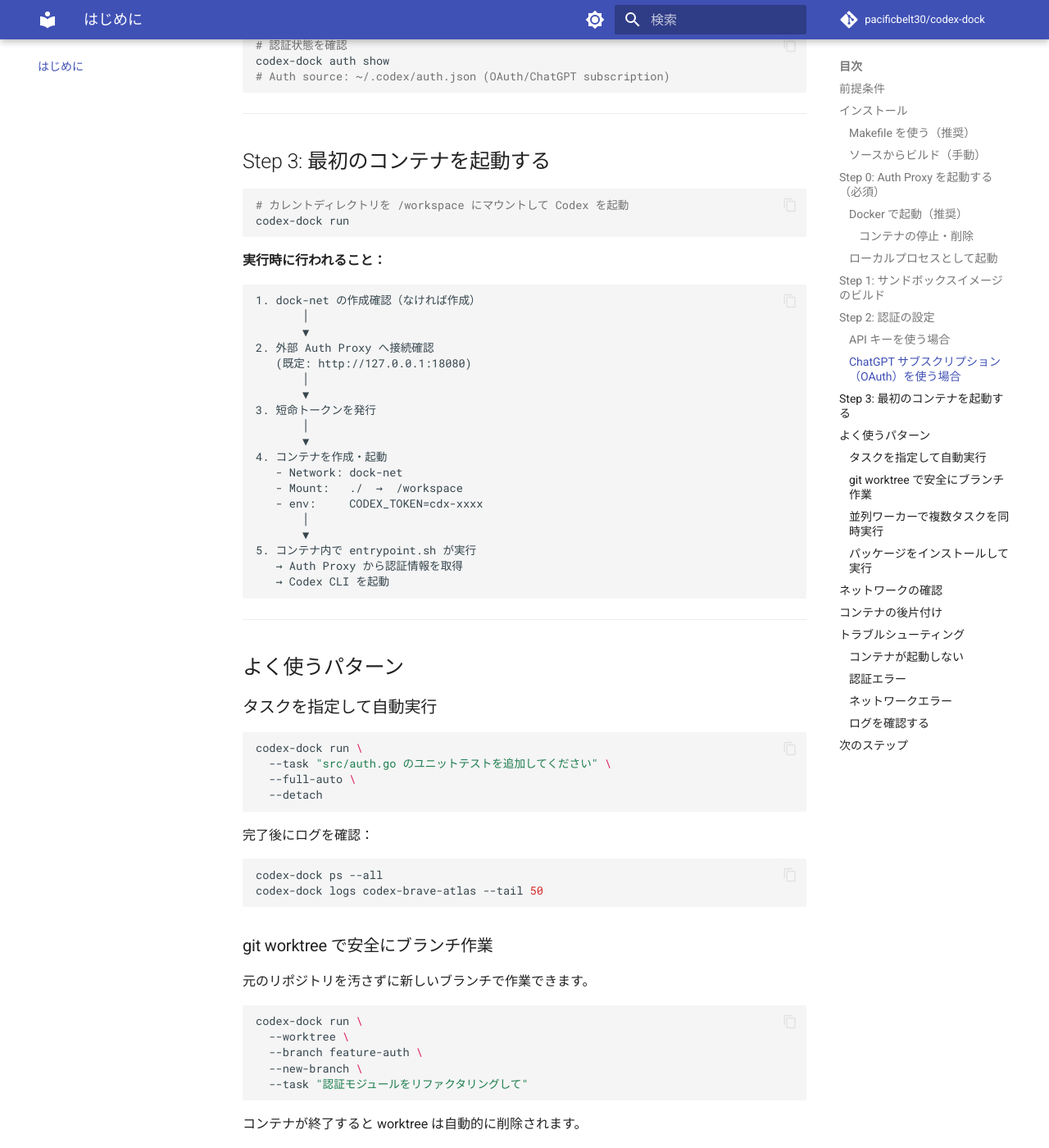
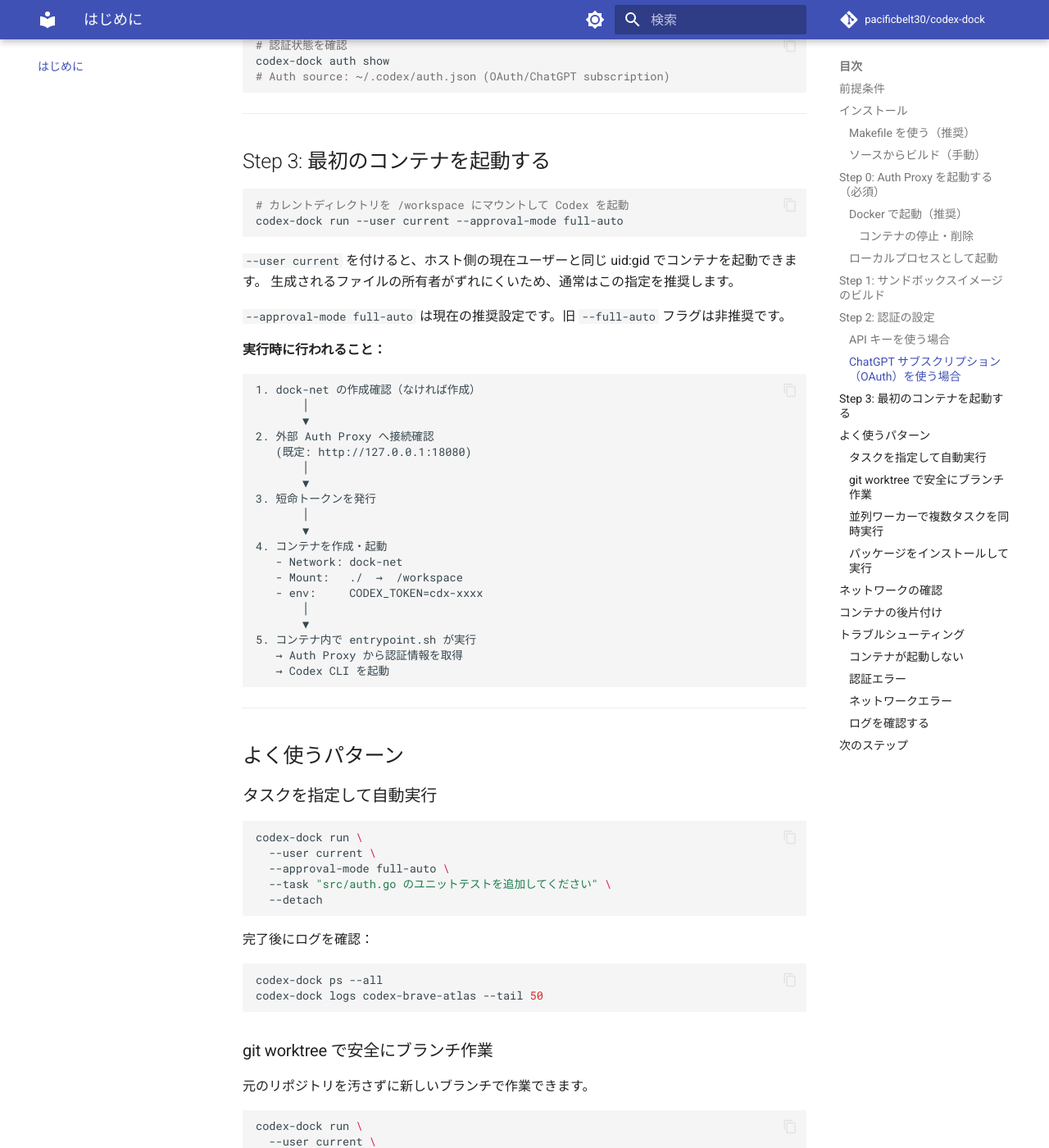
Before and after one commit to pacificbelt30/sandbox-codex, an MkDocs documentation site: the page built from doc/getting-started.md, in a window 1280 px wide and 1400 px high, scrolled down 4083 px. Shown: the whole window at 82% size. Built offline with MkDocs 1.6.1 and Material for MkDocs 9.7.7, drawn with Linux system fonts in a browser that asks for light colours; comment, search, counter and statistics services are not loaded; some of the changed text lies outside the part shown.

Commit message:
docs: update quickstart to current full-auto flags

````diff
--- a/doc/getting-started.md
+++ b/doc/getting-started.md
@@ -186,8 +186,13 @@
 
 ```bash
 # カレントディレクトリを /workspace にマウントして Codex を起動
-codex-dock run
+codex-dock run --user current --approval-mode full-auto
 ```
+
+`--user current` を付けると、ホスト側の現在ユーザーと同じ uid:gid でコンテナを起動できます。
+生成されるファイルの所有者がずれにくいため、通常はこの指定を推奨します。
+
+`--approval-mode full-auto` は現在の推奨設定です。旧 `--full-auto` フラグは非推奨です。
 
 **実行時に行われること：**
 
@@ -221,8 +226,9 @@
 
 ```bash
 codex-dock run \
+  --user current \
+  --approval-mode full-auto \
   --task "src/auth.go のユニットテストを追加してください" \
-  --full-auto \
   --detach
 ```
 
@@ -239,6 +245,8 @@
 
 ```bash
 codex-dock run \
+  --user current \
+  --approval-mode full-auto \
   --worktree \
   --branch feature-auth \
   --new-branch \
@@ -251,7 +259,7 @@
 
 ```bash
 # 3 つのブランチで並列実行
-codex-dock run --parallel 3 --worktree --detach
+codex-dock run --user current --approval-mode full-auto --parallel 3 --worktree --detach
 ```
 
 TUI で全ワーカーを監視：
````
Also changed, not shown: README.md (+4 -4 lines), doc/en/getting-started.md (+10 -3 lines).
